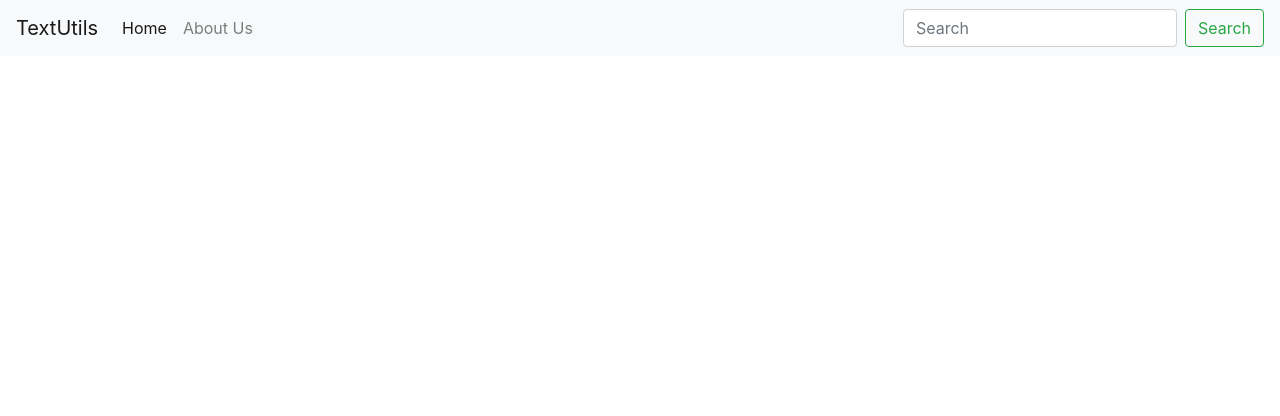
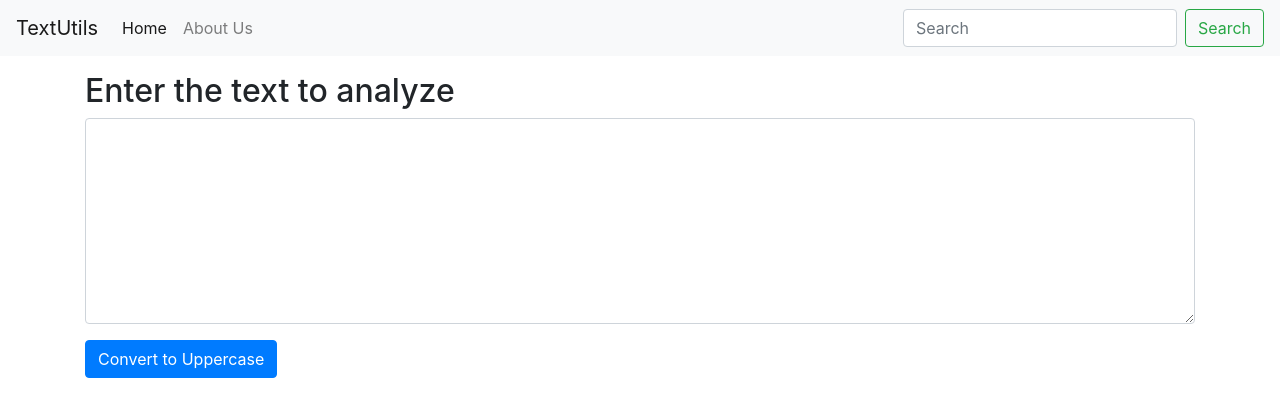
Before and after one commit to Aterminate/text-utils, a React (Create React App) app: page / in a window 1280 px wide. Shown: the top 416 px of the page. Built offline with nearby package versions, Linux system fonts and the light colour scheme.

Commit message:
Second Commit

```diff
--- a/src/App.js
+++ b/src/App.js
@@ -1,10 +1,15 @@
 // import logo from './logo.svg';
 import './App.css';
 import { Navbar } from './components/Navbar';
+import {TextForm} from  './components/TextForm';
+
 function App() {
   return (
       <>
         <Navbar title="TextUtils" aboutText="About Us" />
+        <div className="container my-3">
+          <TextForm heading="Enter the text to analyze"/>
+        </div>
       </>
   );
 }
--- /dev/null
+++ b/src/components/TextForm.js
@@ -0,0 +1,25 @@
+import React, {useState} from 'react'
+
+export const TextForm = (props) => {
+
+
+    const handleUpClick = () => {
+        console.log('Text On Change'+ text);
+        let newText = text.toUpperCase();
+        setText(newText);
+    }
+    const handleOnChange  = (event) => {
+        console.log("On change");
+        setText(event.target.value);
+    }
+    const [text, setText]  = useState('');
+    return (
+        <div>
+            <h2>{props.heading}</h2>
+            <div className="form-group">
+                <textarea className="form-control" id="exampleFormControlTextarea1" value={text} onChange={handleOnChange}  rows="8"></textarea>
+            </div>
+            <button className="btn btn-primary" onClick={handleUpClick}>Convert to Uppercase</button>
+        </div>
+    )
+}
```
